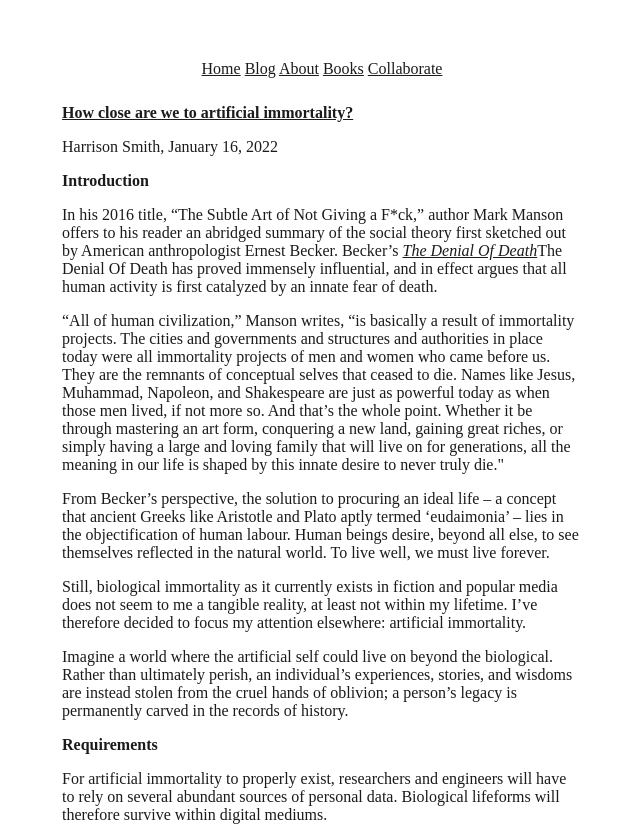
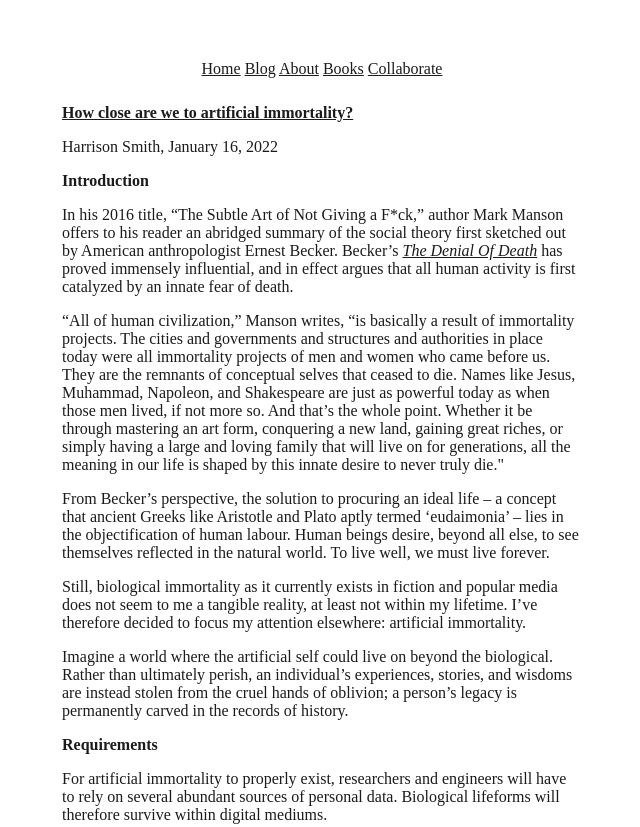
Before and after one commit to harrisonericsmith/personalwebsite, a plain HTML site: page blog1.html in a window 1280 px wide. Shown: the top 827 px of the page, without its empty margins (318-958 px from the left). Drawn offline with Linux system fonts and the light colour scheme.

Commit message:
Typo (<a>)

```diff
--- a/blog1.html
+++ b/blog1.html
@@ -18,7 +18,7 @@
         <p><b><u>How close are we to artificial immortality?</u></b></p>
         <p>Harrison Smith, January 16, 2022</p>
         <p><b>Introduction</b></p>
-        <p>In his 2016 title, “The Subtle Art of Not Giving a F*ck,” author Mark Manson offers to his reader an abridged summary of the social theory first sketched out by American anthropologist Ernest Becker. Becker’s <i><a href="https://www.goodreads.com/book/show/2761.The_Denial_of_Death?ac=1&from_search=true&qid=HFLme0EOO5&rank=1">The Denial Of Death</a></i>The Denial Of Death has proved immensely influential, and in effect argues that all human activity is first catalyzed by an innate fear of death.</p>
+        <p>In his 2016 title, “The Subtle Art of Not Giving a F*ck,” author Mark Manson offers to his reader an abridged summary of the social theory first sketched out by American anthropologist Ernest Becker. Becker’s <i><a href="https://www.goodreads.com/book/show/2761.The_Denial_of_Death?ac=1&from_search=true&qid=HFLme0EOO5&rank=1">The Denial Of Death</a></i> has proved immensely influential, and in effect argues that all human activity is first catalyzed by an innate fear of death.</p>
         <p>“All of human civilization,” Manson writes, “is basically a result of immortality projects. The cities and governments and structures and authorities in place today were all immortality projects of men and women who came before us. They are the remnants of conceptual selves that ceased to die. Names like Jesus, Muhammad, Napoleon, and Shakespeare are just as powerful today as when those men lived, if not more so. And that’s the whole point. Whether it be through mastering an art form, conquering a new land, gaining great riches, or simply having a large and loving family that will live on for generations, all the meaning in our life is shaped by this innate desire to never truly die." </p>
         <p>From Becker’s perspective, the solution to procuring an ideal life – a concept that ancient Greeks like Aristotle and Plato aptly termed ‘eudaimonia’ – lies in the objectification of human labour. Human beings desire, beyond all else, to see themselves reflected in the natural world. To live well, we must live forever.</p>
         <p>Still, biological immortality as it currently exists in fiction and popular media does not seem to me a tangible reality, at least not within my lifetime. I’ve therefore decided to focus my attention elsewhere: artificial immortality.</p>
```
